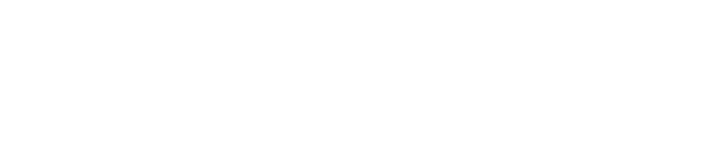
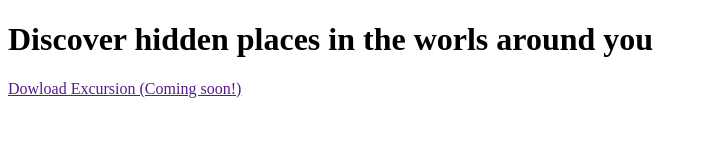
Before and after one commit to RZER0X/excursion, a plain HTML site: page index.html in a window 1280 px wide. Shown: the whole page, without its empty margins (0-708 px from the left). Drawn offline with Linux system fonts and the light colour scheme.

Commit message:
agregar html y comenzar el contenido de la pagina

```diff
--- a/index.html
+++ b/index.html
@@ -4,9 +4,16 @@
     <meta charset="UTF-8">
     <meta http-equiv="X-UA-Compatible" content="IE=edge">
     <meta name="viewport" content="width=device-width, initial-scale=1.0">
+    <link rel="stylesheet" href="resources/css/style.css">
     <title>Document</title>
 </head>
 <body>
+    <header>
+        <h1>Discover hidden places in the worls around you</h1>
+    </header>
+    <main>
+        <a href="">Dowload Excursion (Coming soon!)</a>
+    </main>
 
 </body>
 </html>
```
